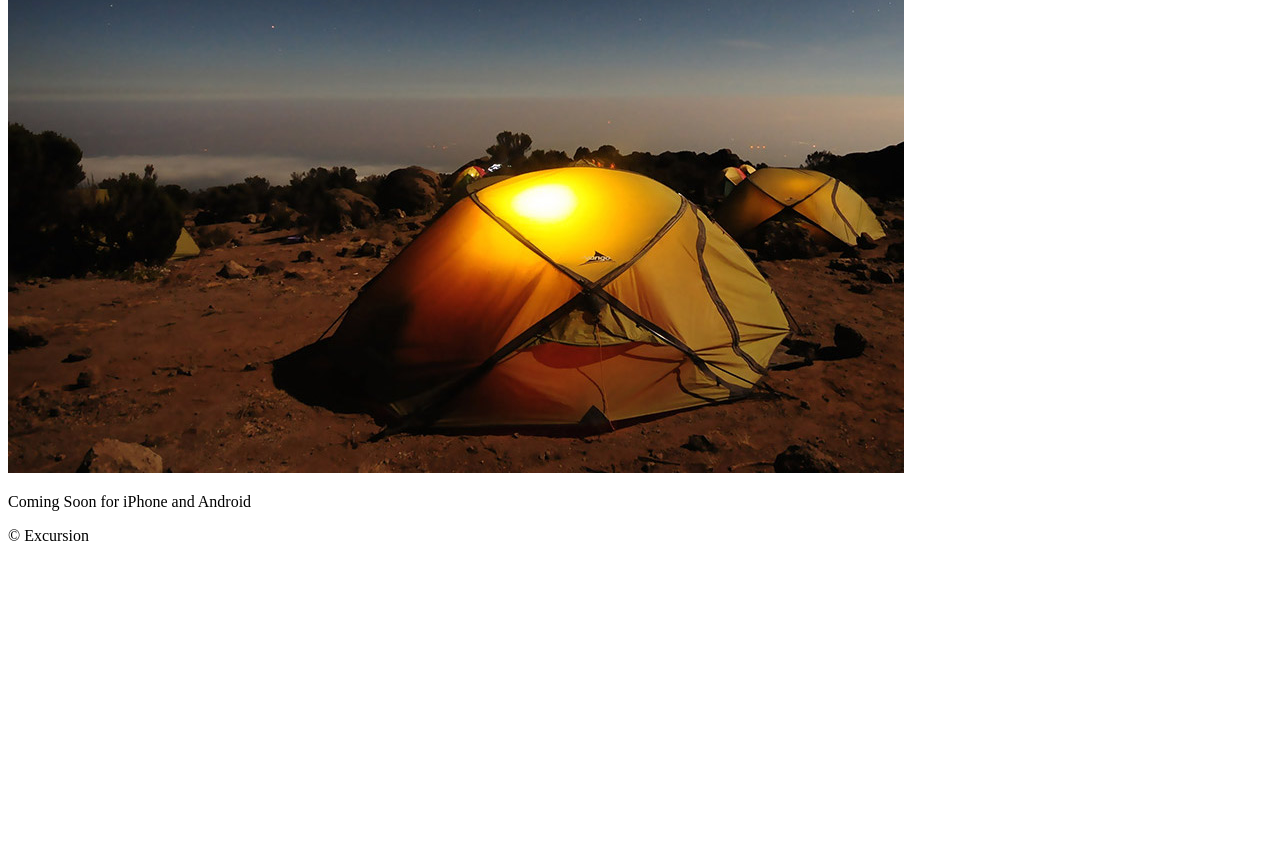
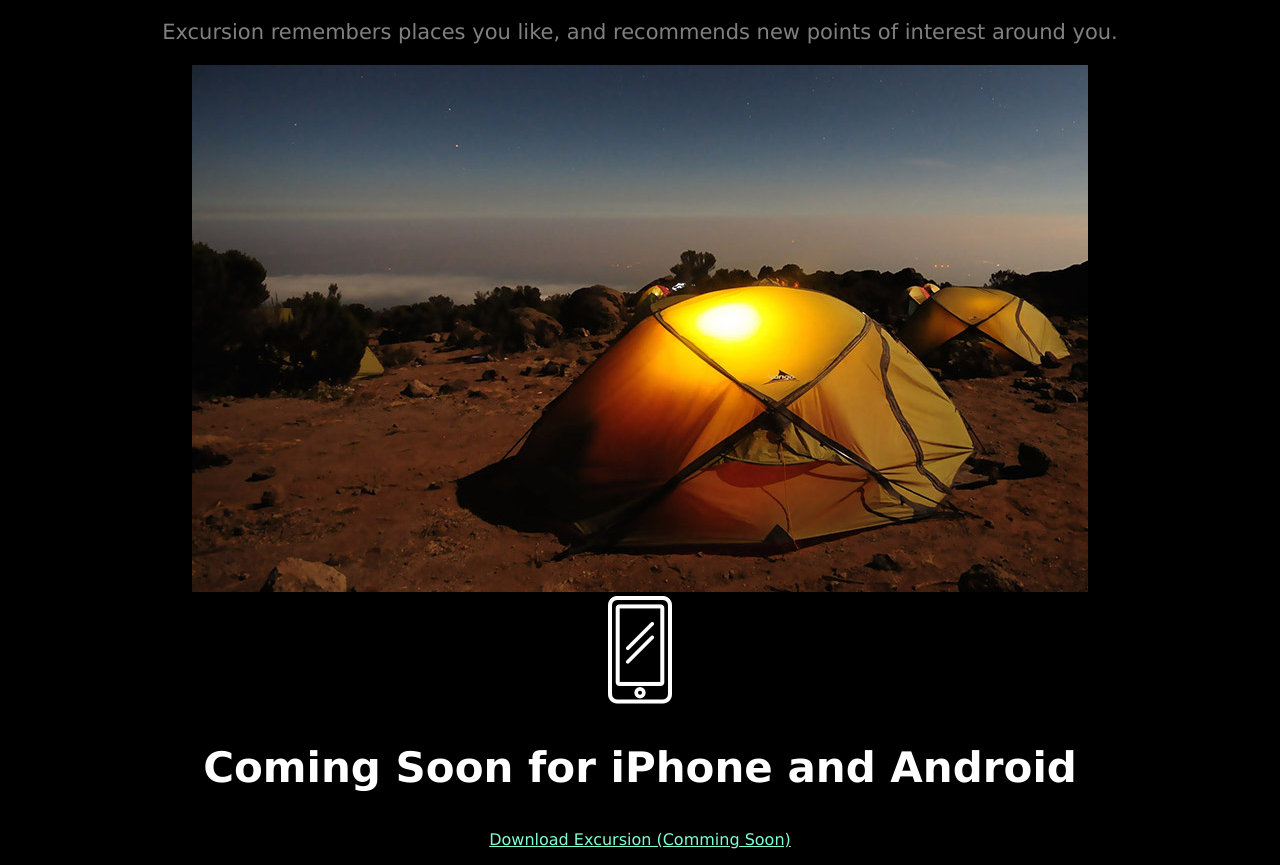
Before and after one commit to elyseperkins/excursion, a plain HTML site: page index.html in a window 1280 px wide. Shown: the part 423-1288 px from the top of the page. Before the commit the page ends 984 px from the top, so only its background shows below. Drawn offline with Linux system fonts and the light colour scheme; files that its build step writes are made by us from their sources.

Commit message:
final version

```diff
--- a/index.html
+++ b/index.html
@@ -3,11 +3,11 @@
   <head>
     <meta charset="utf-8">
     <title>excursion</title>
-    <link rel="stylesheet" href="style.css" type="text/css">
+    <link rel="stylesheet" type="text/css" href="./resources/css/style.css">
   </head>
   <body>
     <h1>Discover hidden places in the world around you</h1>
-    <p>Download Excursion (Comming Soon)</P>
+    <p><a class="link" href="file:///Users/elyseperkins/Documents/Projects/excursion/index.html">Download Excursion (Comming Soon)</a></P>
     <video controls>
       <source src="./resources/video/excursion.mp4" type="video/mp4">
       I'm sorry; your browser doesn't support HTML5 video
@@ -17,9 +17,10 @@
     <p>Excursion remembers places you like, and recommends new points
       of interest around you.
     </p>
-    <img src="./resources/images/camp.jpg" alt="Camp">
+    <img src="./resources/images/camp.jpg" alt="Camp"><br>
     <img src="./resources/images/phone.png" alt="Phone Icon">
-    <p>Coming Soon for iPhone and Android</p>
-    <p>&copy; Excursion</p>
+    <h2>Coming Soon for iPhone and Android</h2>
+    <p><a class="link" href="file:///Users/elyseperkins/Documents/Projects/excursion/index.html">Download Excursion (Comming Soon)</a></P>
+    <p class="copy">&copy; Excursion</p>
   </body>
 </html>
--- a/resources/css/style.css
+++ b/resources/css/style.css
@@ -0,0 +1,25 @@
+html {
+  background-color: black;
+  text-align: center;
+  font-family: verdana;
+}
+h1 {
+  font-weight: normal;
+  font-size: 50px;
+  color: white;
+}
+h2 {
+  font-weight: 300px;
+  font-size: 42px;
+  color: white;
+}
+.link {color: aquamarine;
+  font-size: 16px;
+}
+p, .copy  {
+  color: grey;
+  font-size: 21px;
+}
+.copy {
+  text-align: right;
+}
```
